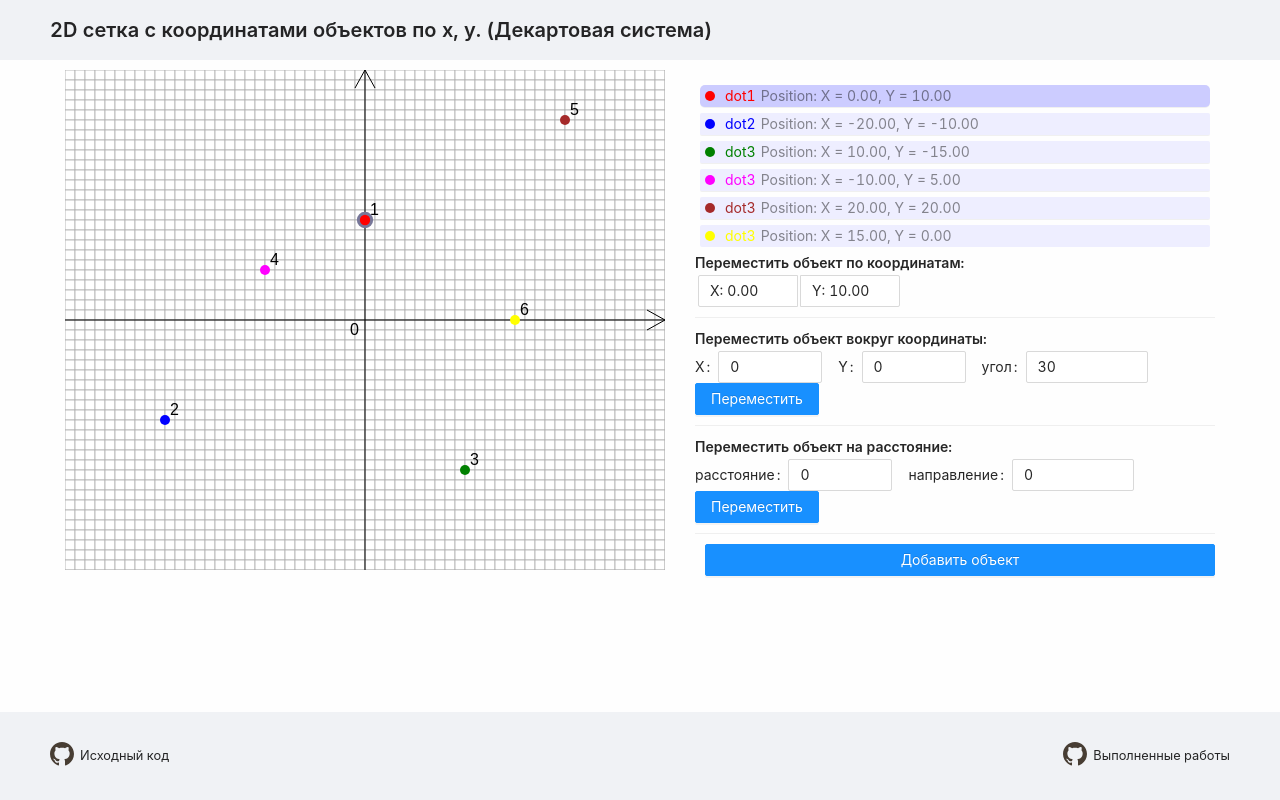
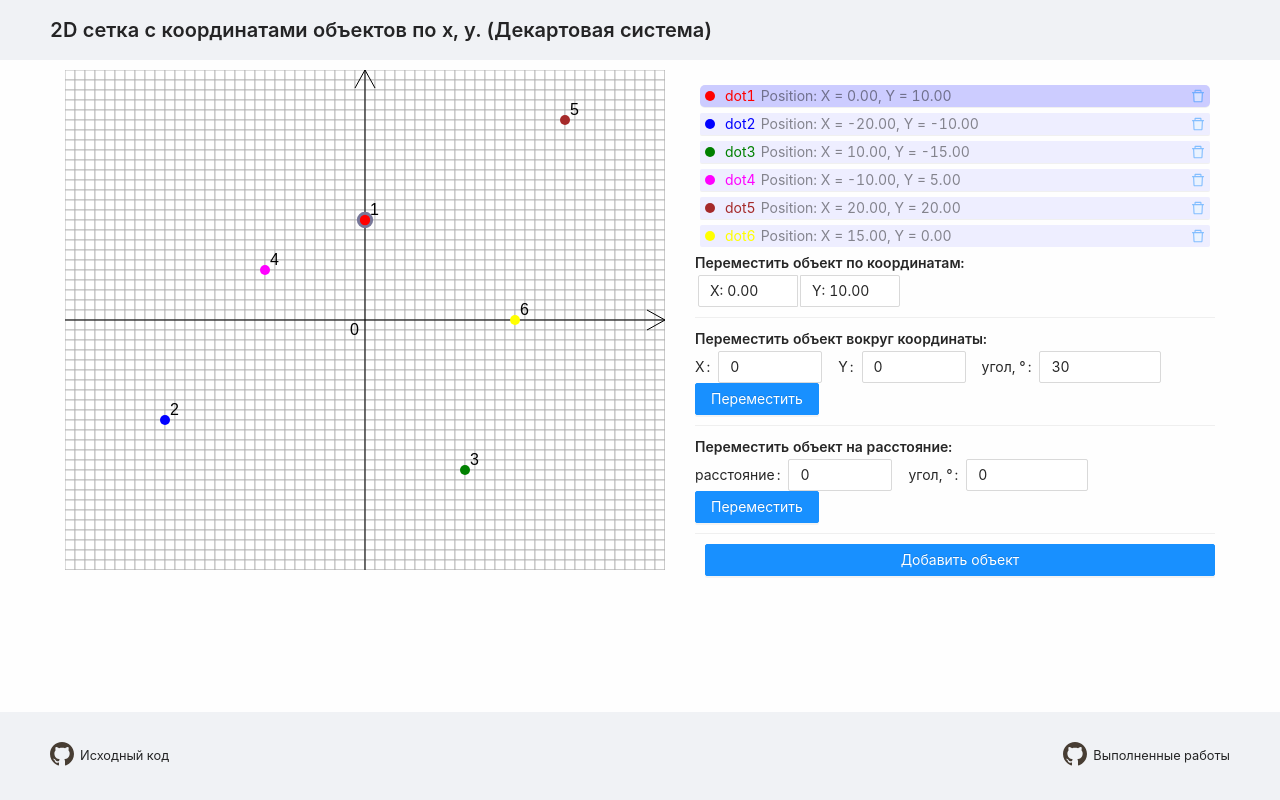
Before and after one commit to alexeikravchuk/task1, a React (Create React App) app: page / in a window 1280 px wide. Built offline with nearby package versions, Linux system fonts and the light colour scheme.

Commit message:
feat: delete object and show message

```diff
--- a/src/components/control/control.scss
+++ b/src/components/control/control.scss
@@ -2,14 +2,14 @@
   display: flex;
   flex-direction: column;
   flex-grow: 1;
-  flex-basis: 300px;
+  flex-basis: 310px;
   max-width: 550px;
   padding: 10px 0 10px 30px;
 }
 
 .item-list {
   overflow-y: auto;
-  max-height: 200px;
+  max-height: 180px;
   &--item {
     margin: 5px;
     padding: 0 5px;
@@ -25,6 +25,13 @@
     }
     .ant-list-item-meta-content {
       padding-left: 5px;
+    }
+    .anticon {
+      filter: opacity(0.5);
+      transition: 0.5s;
+      &:hover {
+        filter: opacity(1);
+      }
     }
   }
 }
--- a/src/components/control/control.tsx
+++ b/src/components/control/control.tsx
@@ -1,7 +1,8 @@
 import React, { useState } from 'react';
-import { Input, List, Modal, Button, Radio, Divider, Form } from 'antd';
+import { Input, List, Modal, Button, Radio, Divider, Form, Popconfirm, message } from 'antd';
+import { DeleteTwoTone } from '@ant-design/icons';
 import { useDispatch, useSelector } from 'react-redux';
-import { selectedItemId, selectObjects, setSelectedObjectId, IObject, changeCoordinate, setObjectsByXY, setCoordinates } from '../../features/grid/gridSlice';
+import { selectedItemId, selectObjects, setSelectedObjectId, IObject, changeCoordinate, setObjectsByXY, setCoordinates, deleteObject } from '../../features/grid/gridSlice';
 import './control.scss';
 import { calculateNewCoordinatesByDistance, calculateNewCoordinatesByReference } from './helpers';
 
@@ -18,10 +19,16 @@ export function Control() {
   }
 
   const onPositionChange = (value: number, coordinateName: string) => {
+    if (!selectedItem) {
+      showMessage(false, 'Выберите объект из списка');
+    }
     dispatch(changeCoordinate({ value, coordinateName }))
   }
 
   const moveObjectByDistance = (values: { distance: string; direction: string }) => {
+    if (!selectedItem) {
+      showMessage(false, 'Выберите объект из списка');
+    }
     const { distance, direction } = values;
     const currentObject = objects.find((item: IObject) => item.id === selectedItem);
     let startDistance = 0;
@@ -43,6 +50,9 @@ export function Control() {
   }
 
   const moveObjectAraund = (values: { pointX: string; pointY: string; angle: string }) => {
+    if (!selectedItem) {
+      showMessage(false, 'Выберите объект из списка');
+    }
     const { pointX, pointY, angle } = values;
     const currentObject = objects.find((item: IObject) => item.id === selectedItem);
     let startAngle = 0;
@@ -68,12 +78,17 @@ export function Control() {
     const { posX, posY } = newObjectCoordinates;
     const newId = objects[objects.length - 1].id + 1;
     dispatch(setObjectsByXY(posX, posY, { id: newId, name: `dot${newId}`, color }));
+    showMessage(true, 'Объект успешно создан');
     setVisibleModal(false);
   };
 
   const handleCancel = () => {
     setVisibleModal(false);
   };
+
+  const handleDelete = (id: number) => {
+    dispatch(deleteObject({ id }));
+  }
 
   return (
     <>
@@ -91,6 +106,13 @@ export function Control() {
               <List.Item.Meta
                 description={` Position: X = ${item.posX.toFixed(2)}, Y = ${item.posY.toFixed(2)}`}
               />
+              <div onClick={(e) => e.stopPropagation()}>
+                <Popconfirm title="Sure to delete?"
+                  onConfirm={() => handleDelete(item.id)}>
+                  <DeleteTwoTone />
+                </Popconfirm>
+              </div>
+
             </List.Item>
           )}
         />
@@ -135,7 +157,7 @@ export function Control() {
                 min={-30}
               />
             </Form.Item>
-            <Form.Item name="angle" label="угол: ">
+            <Form.Item name="angle" label="угол, °: ">
               <Input
                 type='number'
                 max={3600}
@@ -163,7 +185,7 @@ export function Control() {
                 min={-90}
               />
             </Form.Item>
-            <Form.Item name="direction" label="направление: ">
+            <Form.Item name="direction" label="угол, °: ">
               <Input
                 type='number'
                 max={3600}
@@ -228,3 +250,7 @@ export function Control() {
     </>
   );
 }
+
+function showMessage(isSuccess: boolean, text: string): void {
+  isSuccess ? message.success(text) : message.error(text);
+}
--- a/src/features/grid/gridSlice.ts
+++ b/src/features/grid/gridSlice.ts
@@ -50,21 +50,21 @@ const initialState: IObjectState = {
       id: 4,
       posX: -10,
       posY: 5,
-      name: 'dot3',
+      name: 'dot4',
       color: 'magenta',
     },
     {
       id: 5,
       posX: 20,
       posY: 20,
-      name: 'dot3',
+      name: 'dot5',
       color: 'brown',
     },
     {
       id: 6,
       posX: 15,
       posY: 0,
-      name: 'dot3',
+      name: 'dot6',
       color: 'yellow',
     },
   ],
@@ -93,6 +93,12 @@ export const counterSlice = createSlice({
         [action.payload.coordinateName]: action.payload.value,
       };
     },
+    deleteObject(state, action: PayloadAction<{ id: number }>) {
+      state.objects = state.objects.filter((item) => item.id !== action.payload.id);
+      if (state.selected === action.payload.id) {
+        state.selected = 0;
+      }
+    },
   },
 });
 
@@ -101,6 +107,7 @@ export const {
   setSelectedObjectId,
   changeCoordinate,
   setCoordinates,
+  deleteObject,
 } = counterSlice.actions;
 
 export const setObjectsByXY = (x: number, y: number, ...args: any[]): AppThunk => (dispatch) => {
```
